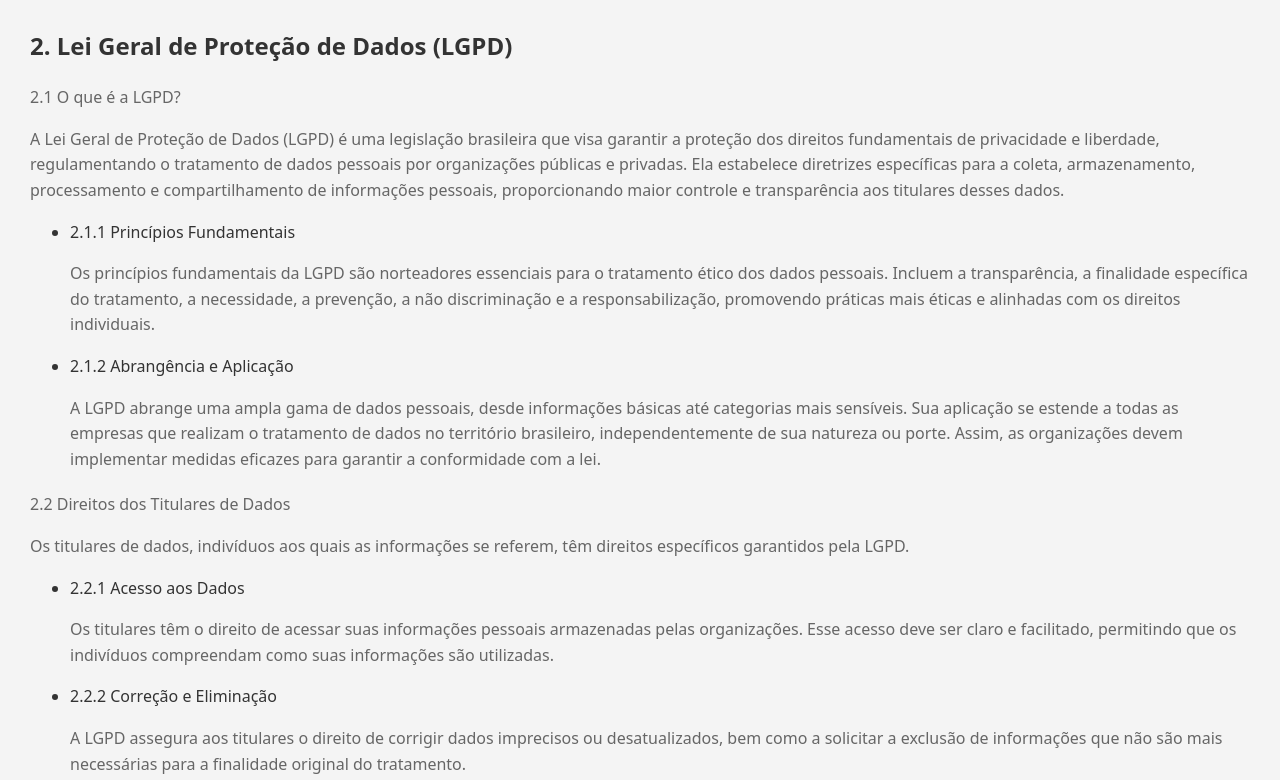
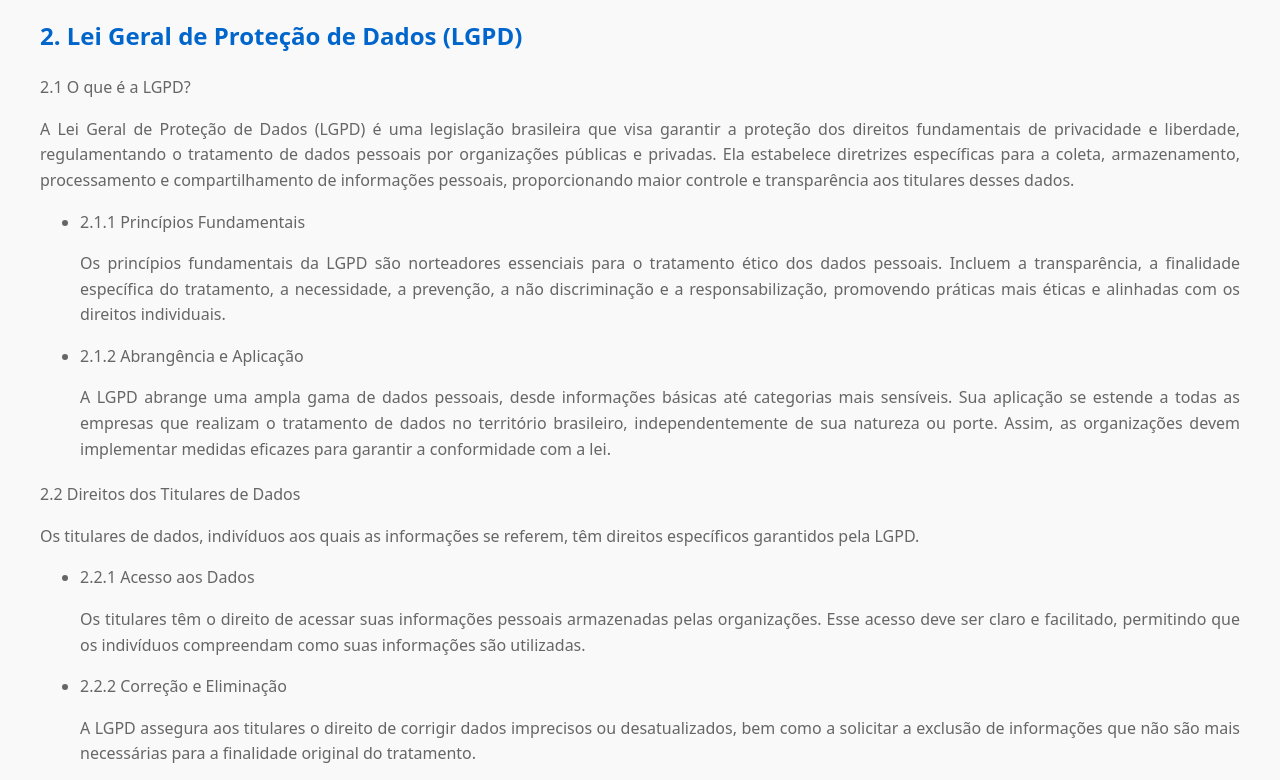
Before and after one commit to wanderlei2583/lgpd, a plain HTML site: page index.html in a window 1280 px wide. Shown: the part 706-1486 px from the top of the page. Drawn offline with Linux system fonts and the light colour scheme; files that its build step writes are made by us from their sources.

Commit message:
alterando o estilo e corrigindo erros no index

```diff
--- a/css/styles.css
+++ b/css/styles.css
@@ -1,13 +1,26 @@
 body {
-    font-family: system-ui, -apple-system, BlinkMacSystemFont, 'Segoe UI', Roboto, Oxygen, Ubuntu, Cantarell, 'Open Sans', 'Helvetica Neue', sans-serif;
+  font-family:
+    system-ui,
+    -apple-system,
+    BlinkMacSystemFont,
+    "Segoe UI",
+    Roboto,
+    Oxygen,
+    Ubuntu,
+    Cantarell,
+    "Open Sans",
+    "Helvetica Neue",
+    sans-serif;
   line-height: 1.6;
-    margin: 30px;
-    background-color: #f4f4f4;
-    color: #333;
+  margin: 20px;
+  padding: 20px;
+  background-color: #f9f9f9;
 }
 
-h1, h2, h3 {
-    color: #333;
+h1,
+h2,
+h3 {
+  color: #0066cc;
 }
 
 h1 {
@@ -23,14 +36,25 @@ h3 {
   margin-top: 20px;
 }
 
+section {
+  background-color: #fff;
+  padding: 20px;
+  margin-bottom: 20px;
+  border-radius: 5px;
+  box-shadow: 0 2px 4px rgba(0, 0, 0, 0.1);
+}
+
 p {
   color: #666;
+  text-align: justify;
 }
 
 ul {
+  color: #666;
   margin-bottom: 20px;
 }
 
 li {
+  color: #666;
   margin-bottom: 5px;
 }
--- a/index.html
+++ b/index.html
@@ -4,7 +4,7 @@
     <meta charset="UTF-8" />
     <meta name="viewport" content="width=device-width, initial-scale=1.0" />
     <title>Manual de Segurança da Informação e LGPD</title>
-    <link rel="stylesheet" href="styles.css" />
+    <link rel="stylesheet" href="css/styles.css" />
   </head>
 
   <body>
@@ -27,7 +27,6 @@
       seguro, fortalecendo a postura da empresa em relação à segurança da
       informação e garantindo a confiança de nossos usuários e parceiros.
     </p>
-    kl
     <p>1.2 Importância da Segurança da Informação e Proteção de Dados</p>
     <p>
       A segurança da informação e a proteção de dados desempenham papéis
```
Lines whose indentation alone changed are shown as unchanged.
